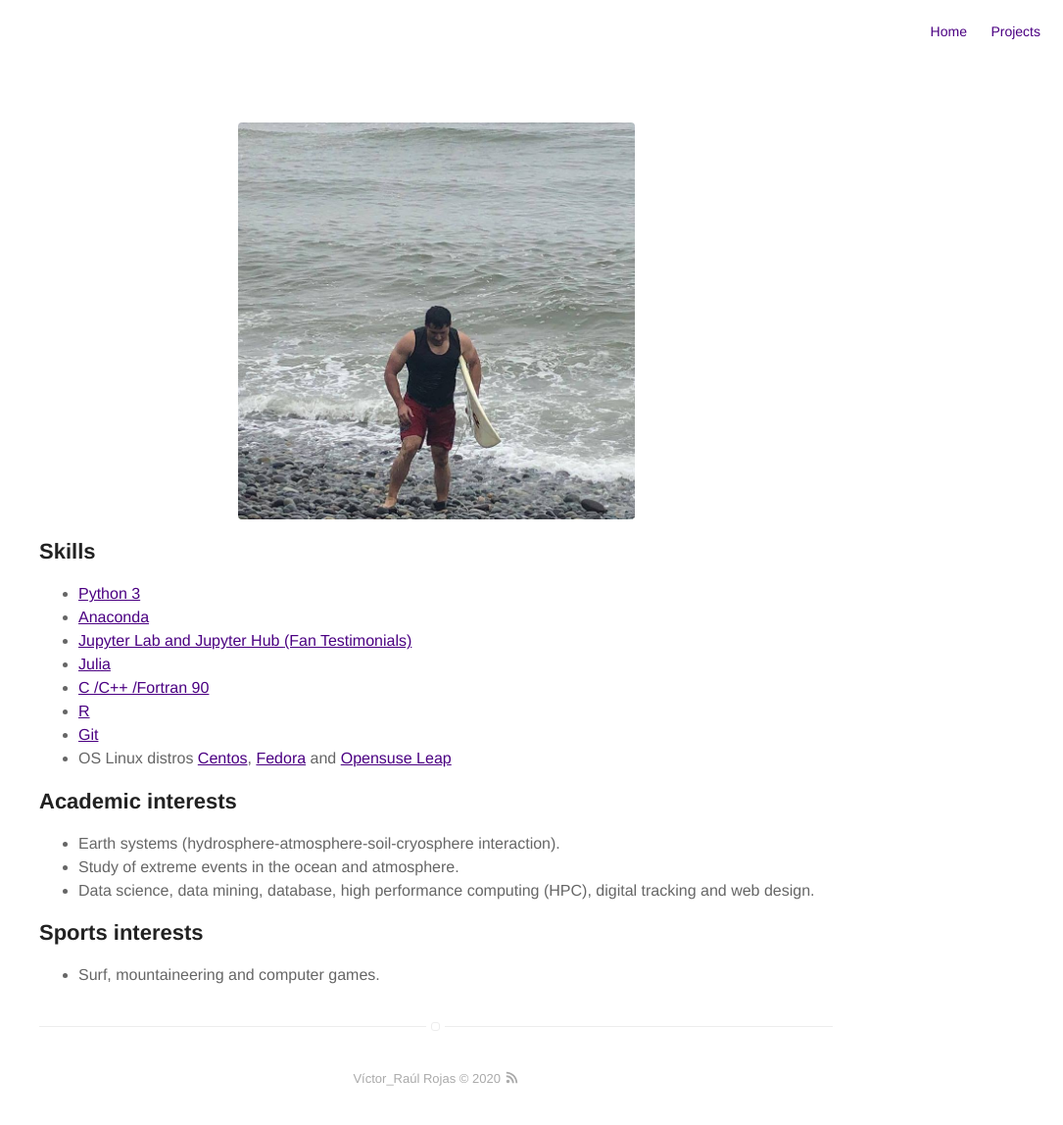
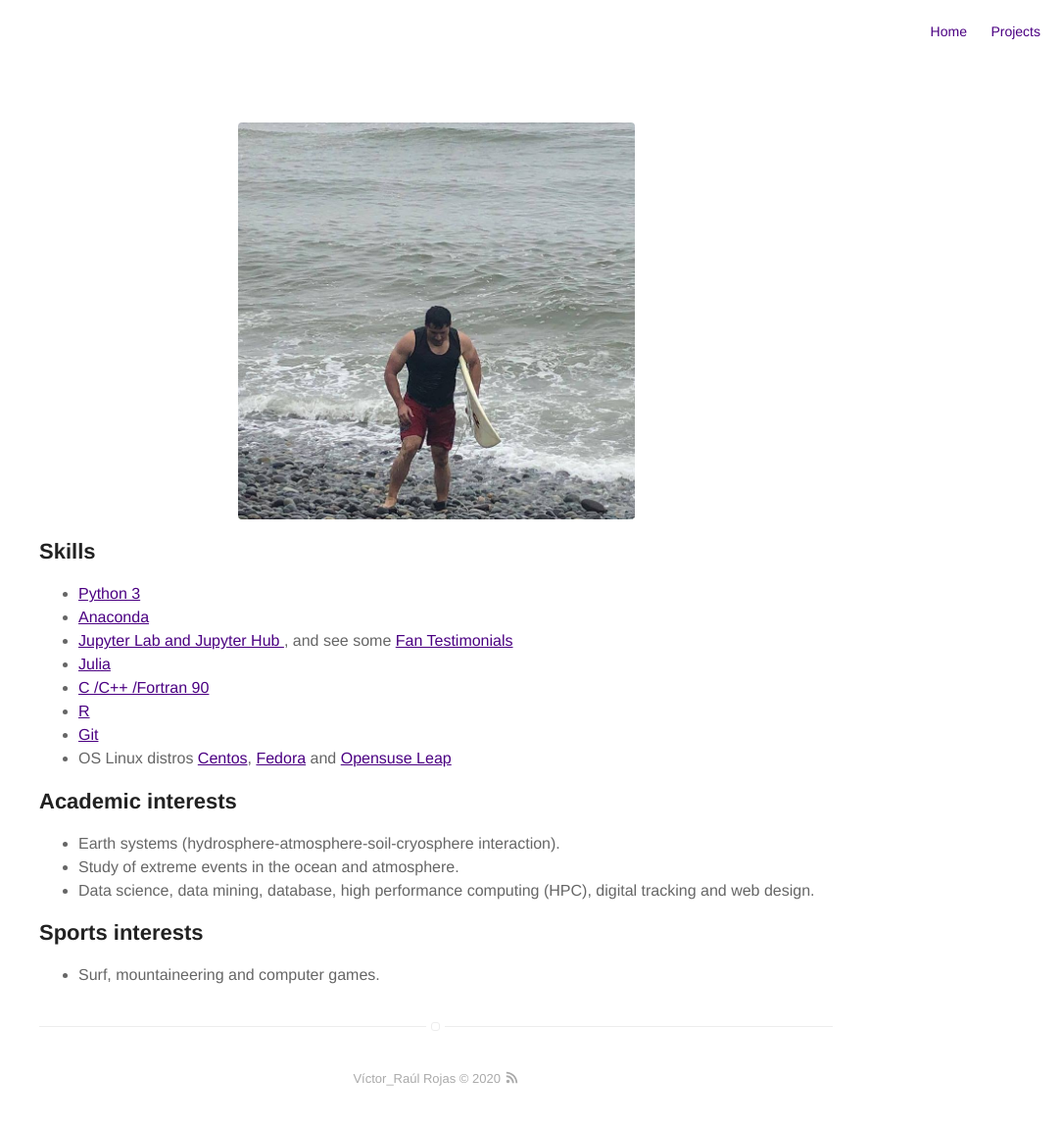
Before and after one commit to vrrp/vrojas.github.io, a Jekyll site: the page built from about.md, in a window 1280 px wide. Shown: the whole page at 98% size, without its empty margins (195-1280 px from the left). Built offline with Jekyll 4.4.1, drawn with Linux system fonts in a browser that asks for light colours.

Commit message:
Update about.md

```diff
--- a/about.md
+++ b/about.md
@@ -9,7 +9,7 @@ layout: page
 <ul class="skills">
 	<li><a href="https://www.python.org/">Python 3</a></li>
 	<li><a href="https://www.anaconda.com/products/individual">Anaconda</a></li>
-	<li><a href="https://jupyter.org/">Jupyter Lab and Jupyter Hub </a> <a href="https://www.anaconda.com/library/anaconda-fan-testimonials">(Fan Testimonials)</a></li>
+	<li><a href="https://jupyter.org/">Jupyter Lab and Jupyter Hub </a>, and see some <a href="https://www.anaconda.com/library/anaconda-fan-testimonials">Fan Testimonials</a></li>
 	<li><a href="https://julialang.org/">Julia</a></li>
 	<li><a href="https://gcc.gnu.org/">C /C++ /Fortran 90</a></li>
 	<li><a href="https://www.r-project.org/">R</a></li>
```
